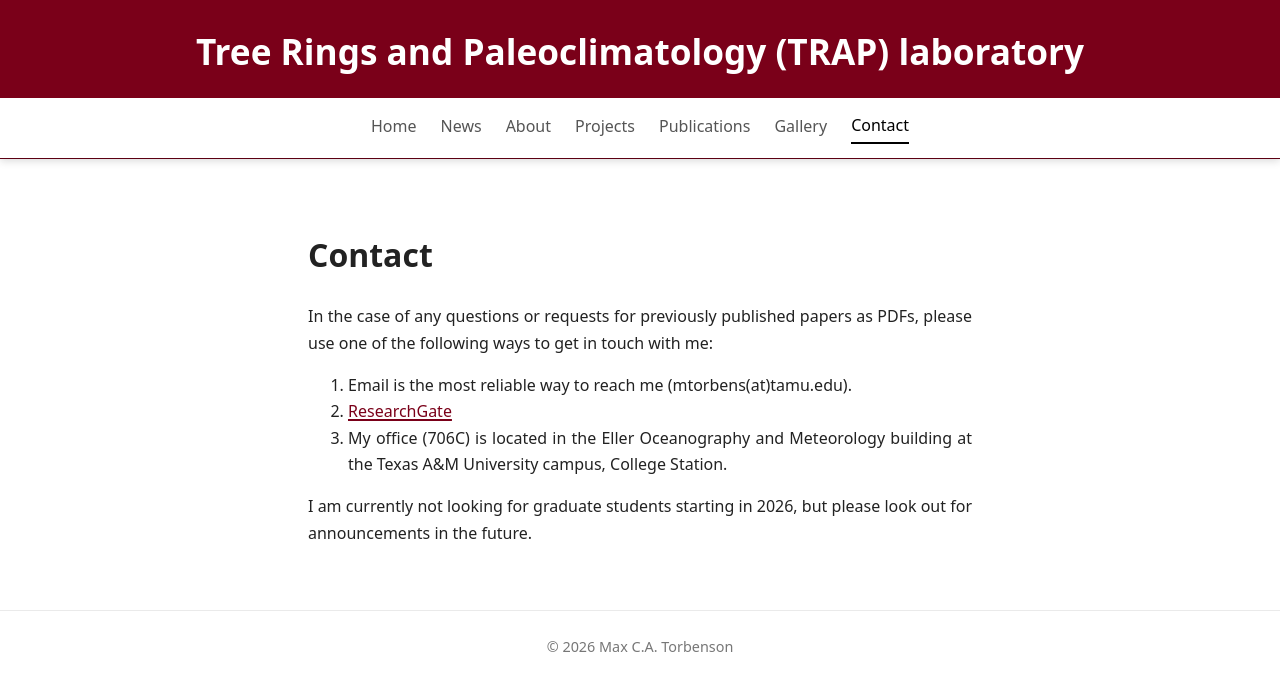
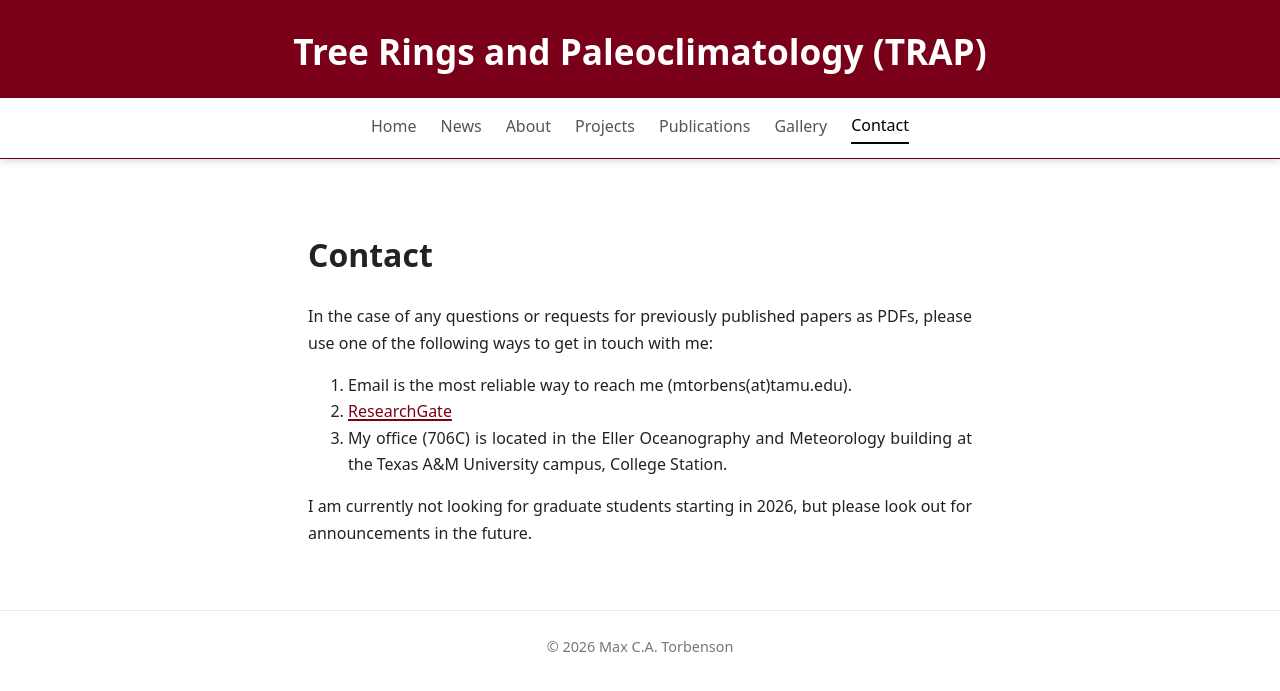
Before and after one commit to mcatorbenson/mcatorbenson.github.io, a Jekyll site: the page built from contact/index.md, in a window 1280 px wide. Shown: the top 691 px of the page. Built offline with Jekyll 4.4.1, drawn with Linux system fonts in a browser that asks for light colours.

Commit message:
Update header.html

```diff
--- a/_includes/header.html
+++ b/_includes/header.html
@@ -1,6 +1,6 @@
 <div class="site-header">
   <header>
-    <h1>Tree Rings and Paleoclimatology (TRAP) laboratory</h1>
+    <h1>Tree Rings and Paleoclimatology (TRAP)</h1>
   </header>
 
   <nav>
```
